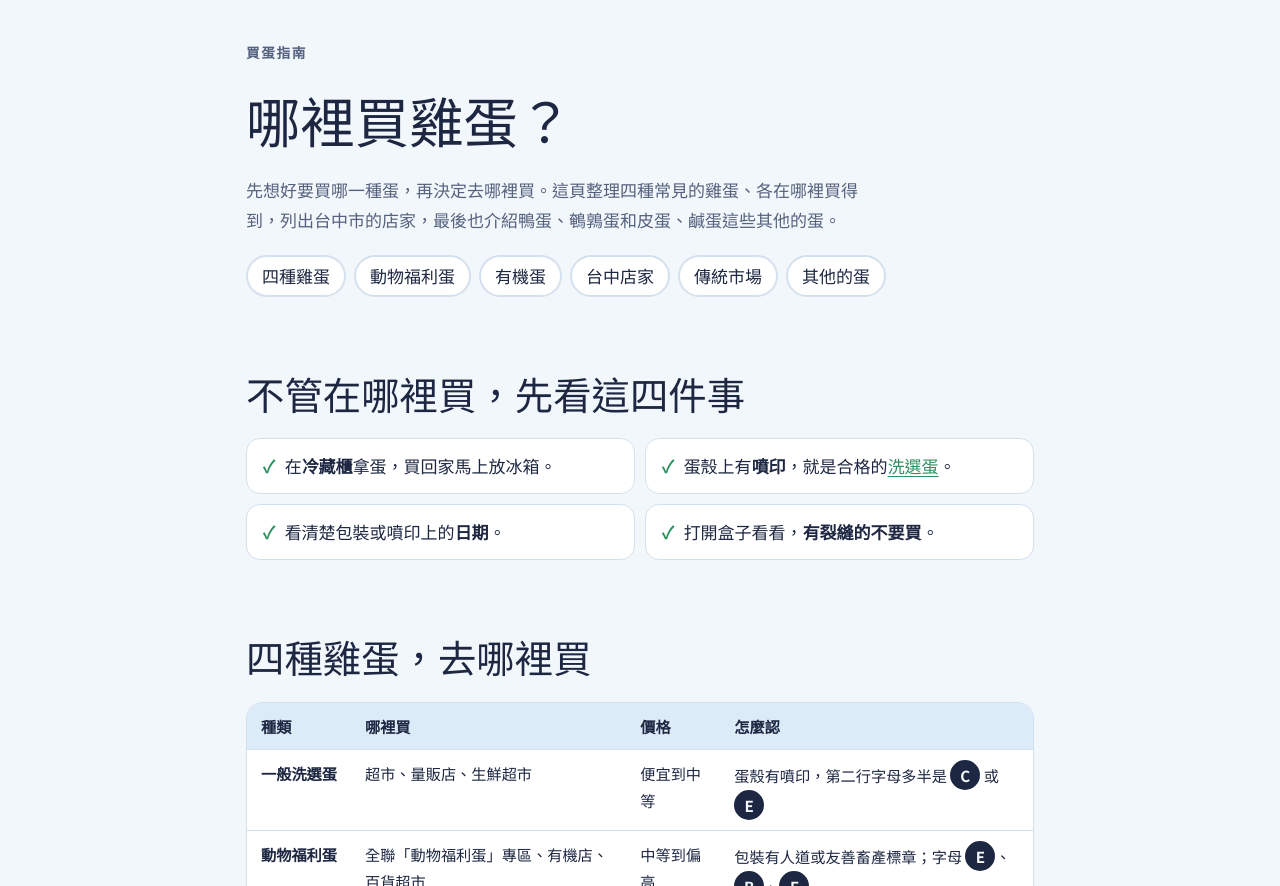
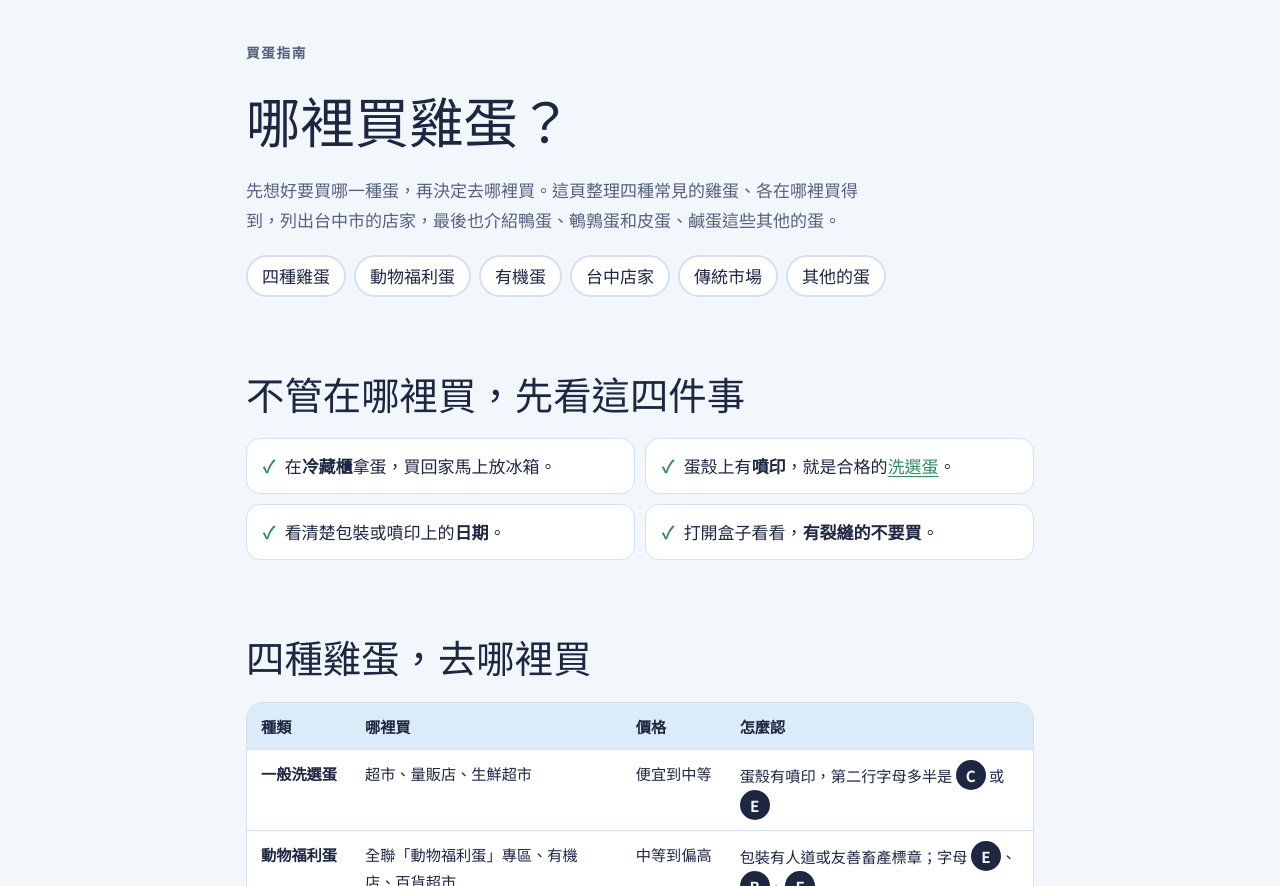
Before and after one commit to chenshanshan3030-hash/egg-school, a plain HTML site: page buy-eggs.html in a window 1280 px wide. Shown: the part 66-952 px from the top of the page. Drawn offline with Linux system fonts and the light colour scheme; a web font is replaced by a local one.

Commit message:
Keep egg type price column on one line

```diff
--- a/buy-eggs.html
+++ b/buy-eggs.html
@@ -26,6 +26,7 @@
 .farm dd { margin: 0; min-width: 0; overflow-wrap: anywhere; }
 td.phone { white-space: nowrap; font-variant-numeric: tabular-nums; }
 .type-table td:first-child { white-space: nowrap; font-weight: 700; }
+.type-table td:nth-child(3) { white-space: nowrap; }
 @media (max-width: 640px) { .checks { grid-template-columns: 1fr; } }
 </style>
 </head>
```
